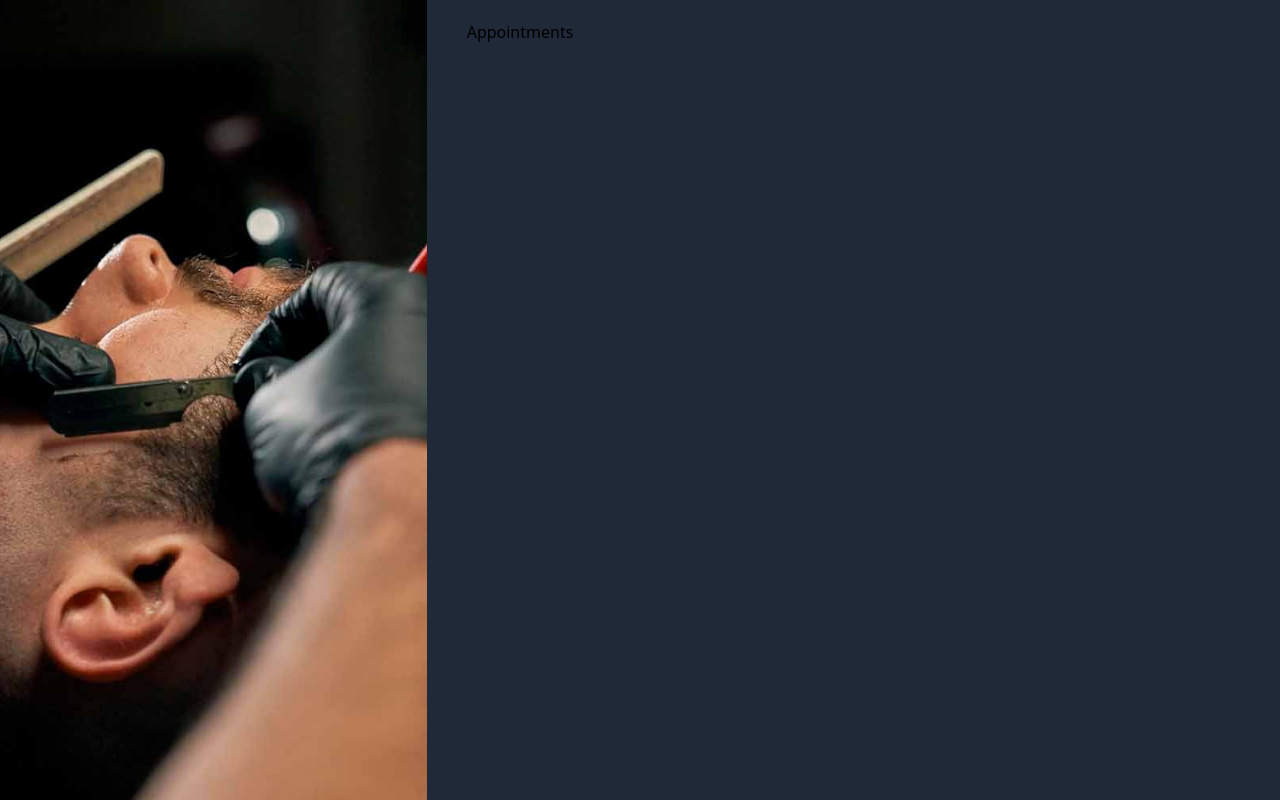
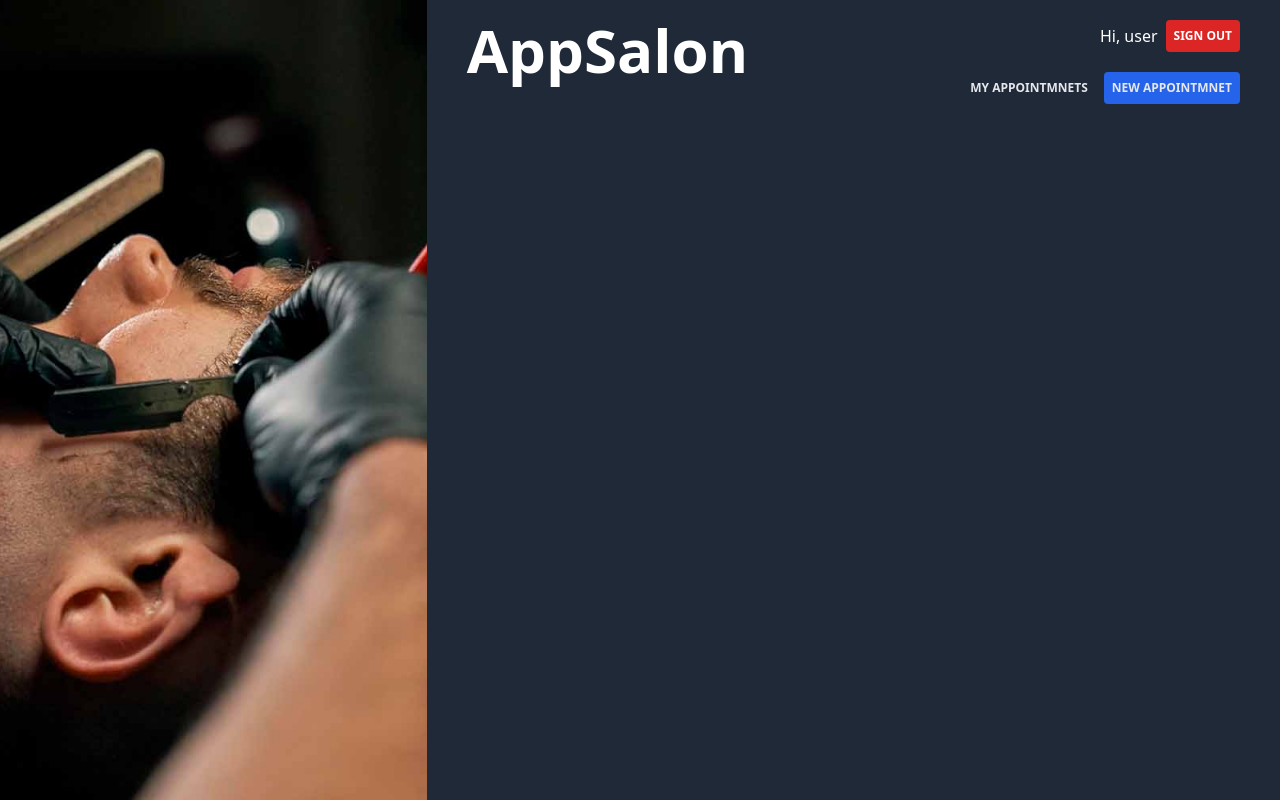
Before and after one commit to mcplux/appsalon-front, a Vue app: page /appointments in a window 1280 px wide. Built offline with nearby package versions, Linux system fonts and the light colour scheme.

Commit message:
create appointmnets layout

```diff
--- a/src/views/Appointments/AppointmentsLayout.vue
+++ b/src/views/Appointments/AppointmentsLayout.vue
@@ -3,7 +3,28 @@
 </script>
 
 <template>
-  <h1>Appointments</h1>
+  <div class="flex justify-between">
+    <h1 class="text-2xl lg:text-6xl font-black text-white">AppSalon</h1>
+
+    <div class="flex flex-col space-y-5">
+      <div class="flex justify-end gap-2 items-center">
+        <p class="text-white text-right">Hi, user</p>
+        <button type="button" class="bg-red-600 hover:bg-red-700 uppercase p-2 text-white transition-colors rounded text-xs font-bold">
+          Sign out
+        </button>
+      </div>
+
+      <nav class="flex flex-col md:flex-row gap-2">
+        <button class="p-2 text-gray-200 uppercase text-xs font-black">
+          My appointmnets
+        </button>
+
+        <RouterLink :to="{ name: 'new-appointment' }" class="p-2 text-gray-200 bg-blue-600 uppercase text-xs font-black rounded">
+          New Appointmnet
+        </RouterLink>
+      </nav>
+    </div>
+  </div>
 
   <RouterView />
 </template>
```
